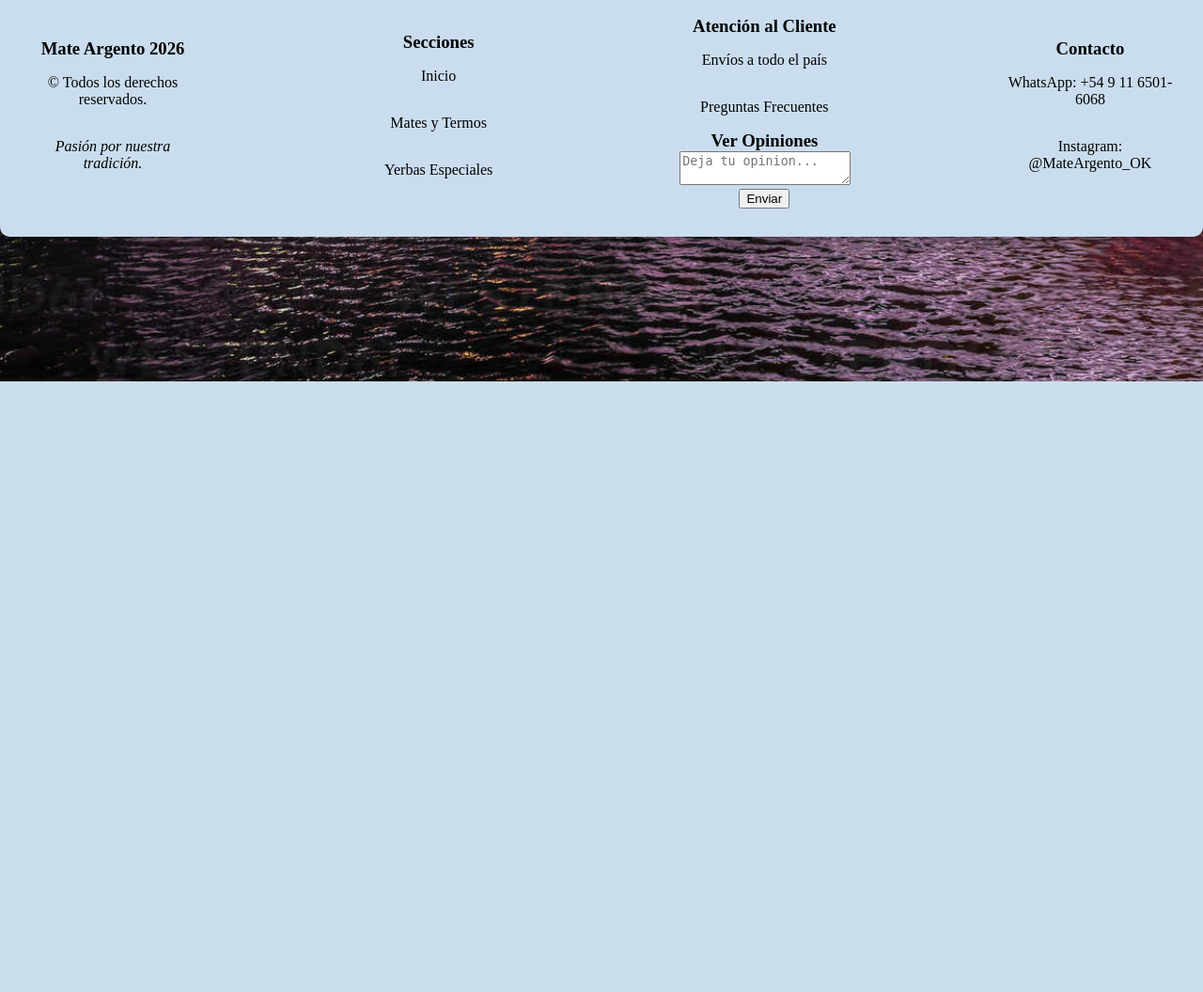
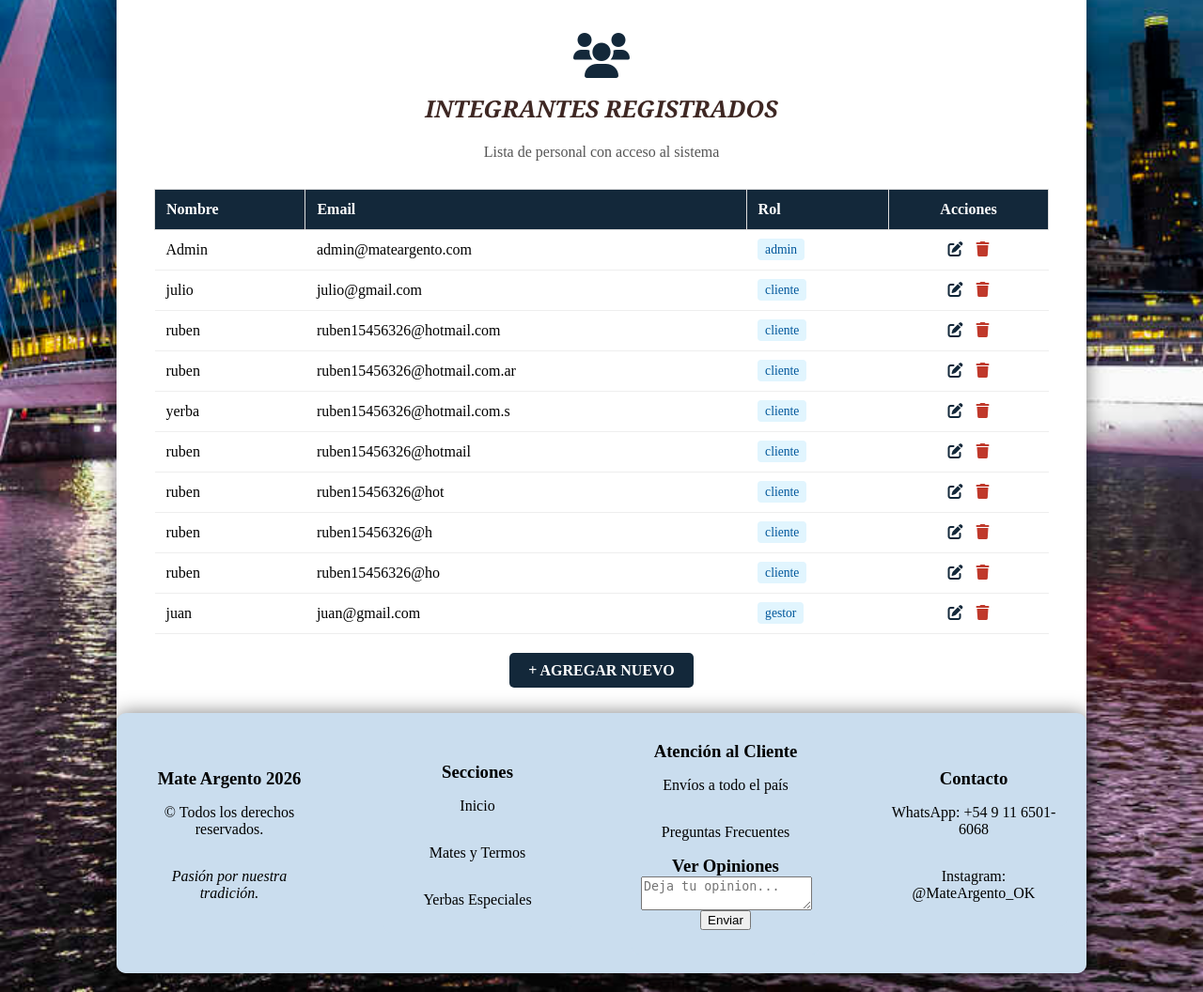
Before and after one commit to ruben15456326/Mate-Argento, a Flask app: template tp viernes/templates/admin_usuarios.html in a window 1280 px wide. Shown: the part 394-1450 px from the top of the page at 94% size. Before the commit the page ends 800 px from the top, so only its background shows below. Run offline with Flask 3, Linux system fonts and the light colour scheme; the template is opened without the code that fills it: values that come from a table or form of the project are taken from there, others are empty.

Commit message:
creacion de usuarios admin

```diff
--- a/tp viernes/templates/admin_usuarios.html
+++ b/tp viernes/templates/admin_usuarios.html
@@ -1,182 +1,59 @@
-<!DOCTYPE html>
-<html lang="es">
-<head>
-    <meta charset="UTF-8">
-    <meta name="viewport" content="width=device-width, initial-scale=1.0">
-    <link rel="shortcut icon" href="{{ url_for('static', filename='img/logo.jpeg') }}">
-    <title>Mate Argento - Inicio</title>
-    <link rel="stylesheet" href="{{ url_for('static', filename='estilos.css') }}">
-    <link rel="stylesheet" href="https://cdnjs.cloudflare.com/ajax/libs/font-awesome/6.0.0/css/all.min.css">
-</head>
-<body>
-    <!-- BARRA DE ANUNCIO -->
-    <div class="barra-anuncio" style="background-color: #13283A; color: #fff; padding: 7px 0; text-align: center;">
-        <marquee behavior="scroll" direction="left" scrollamount="8" style="font-weight: bold;">
-            🔥 15% OFF PAGANDO CON TRANSFERENCIA --- 🧉 ENVÍOS GRATIS EN COMPRAS MAYORES A $50.000 --- 🇦🇷 MATE ARGENTO
-        </marquee>
+<div class="contenedor">
+{% extends "base.html" %}
+
+{% block content %}
+
+    <br><br>
+    <div style="text-align: center; margin-bottom: 30px;">
+        <i class="fa-solid fa-users fa-3x" style="color: #13283A;"></i>
+        <h2 style="margin-top: 15px;">Integrantes Registrados</h2>
+        <p style="color: #555;">Lista de personal con acceso al sistema</p>
     </div>
 
-    <!-- NOTIFICACIONES FLASH -->
-    {% with messages = get_flashed_messages() %}
-        {% if messages %}
-            <div class="mensaje-push" id="notificacion">
-                {{ messages[0] }}
-            </div>
-            <script>
-                setTimeout(() => {
-                    const notify = document.getElementById('notificacion');
-                    if(notify) {
-                        notify.style.opacity = '0';
-                        setTimeout(() => notify.remove(), 500);
-                    }
-                }, 3000);
-            </script>
-        {% endif %}
-    {% endwith %}
-
-    <header class="bloque-superior">
-        <a href="/">
-            <img src="{{ url_for('static', filename='img/logo.jpeg') }}" class="logo-personalizado" alt="Mate Argento">
-        </a>
-
-        <div class="buscador-corto">
-            <input type="text" placeholder="Buscar productos..." style="border:none; padding:5px; outline:none; width: 300px;">
-            <button type="button">🔍</button>
-        </div>
-
-        <div class="bloque-cuenta">
-            {% if session.get('usuario_nombre') %}
-                <nav>
-                    <span>Hola, <b>{{ session['usuario_nombre'] }}</b></span> |
-                    {% if session.get('usuario_rol') == 'admin' %}
-                        <!-- Botón destacado para el administrador -->
-                        <!-- <a href="/admin/nuevo_producto" style="color: red; font-weight: bold;">[ PANEL CARGA ]</a> | -->
-                         <a href="/admin/dashboard" style="color: #e6222c; font-weight: bold; text-decoration: none;">
-                            <i class="fa-solid fa-gauge-high"></i> [ PANEL DE CONTROL ]
-                        </a> |
-                    {% endif %}
-                    <a href="/logout">Cerrar Sesión</a>
-                </nav>
-            {% else %}
-                <div class="icono-usuario"><i class="fa-regular fa-user"></i></div>
-                <div class="enlaces-cuenta">
-                    <a href="/login" class="link-cuenta">Iniciar sesión</a>
-                    <a href="/registro" class="link-cuenta-secundario">Crear cuenta</a>
-                </div>
-            {% endif %}
-
-            <!-- CARRITO DESPLEGABLE -->
-            <details class="carrito-desplegable" id="mi-carrito-desplegable">
-                <summary class="carrito-summary">
-                    🛒 <b class="enlace-titulo">Mi Carrito ({{ total_unidades }})</b>
-                </summary>
-
-                <div class="carrito-contenido">
-                    {% if carrito_html %}
-                        <table class="tabla-carrito">
+    <!-- Tabla de Usuarios -->
+    <div style="overflow-x: auto;">
+        <table style="width: 100%; border-collapse: collapse; background: white;">
             <thead>
-                                <tr>
-                                    <th style="text-align: left;">PRODUCTO</th>
-                                    <th>CANT</th>
-                                    <th class="subtotal-col">SUBTOTAL</th>
-                                    <th></th>
+                <tr style="background-color: #13283A; color: white; text-align: left;">
+                    <th style="padding: 12px; border: 1px solid #ddd;">Nombre</th>
+                    <th style="padding: 12px; border: 1px solid #ddd;">Email</th>
+                    <th style="padding: 12px; border: 1px solid #ddd;">Rol</th>
+                    <th style="padding: 12px; border: 1px solid #ddd; text-align: center;">Acciones</th>
                 </tr>
             </thead>
             <tbody>
-                                {% for item in carrito_html %}
-                                    <tr class="fila-producto">
-                                        <td>{{ item.nombre }}</td>
-                                        <td>
-                                            <div class="controles-cantidad">
-                                                <a href="/restar_del_carrito/{{ item.id }}" class="btn-cantidad">-</a>
-                                                <span class="cantidad-numero">{{ item.cantidad }}</span>
-                                                <a href="/agregar_al_carrito/{{ item.id }}" class="btn-cantidad">+</a>
-                                            </div>
+                {# Aquí ocurre la magia: Jinja recorre la variable 'usuarios' que mandás desde Python #}
+                {% for u in usuarios %}
+                <tr style="border-bottom: 1px solid #eee;">
+                    <td style="padding: 12px;">{{ u.nombre }}</td>
+                    <td style="padding: 12px;">{{ u.email }}</td>
+                    <td style="padding: 12px;">
+                        <span style="background: #e1f5fe; color: #01579b; padding: 4px 8px; border-radius: 4px; font-size: 0.85em;">
+                            {{ u.rol }}
+                        </span>
                     </td>
-                                        <td class="subtotal-col">${{ "{:,.2f}".format(item.subtotal) }}</td>
-                                        <td style="text-align: center;">
-                                            <a href="/eliminar_del_carrito/{{ item.id }}" title="Quitar todos">
-                                                <i class="fa-solid fa-trash-can icono-eliminar"></i>
-                                            </a>
+                    <td style="padding: 12px; text-align: center;">
+                        <a href="#" title="Editar"><i class="fa-solid fa-pen-to-square" style="color: #13283A; margin-right: 10px;"></i></a>
+                        <a href="#" title="Eliminar"><i class="fa-solid fa-trash" style="color: #c0392b;"></i></a>
+                    </td>
+                </tr>
+                {% else %}
+                <tr>
+                    <td colspan="4" style="padding: 20px; text-align: center; color: #888;">
+                        No hay usuarios registrados en la base de datos.
                     </td>
                 </tr>
                 {% endfor %}
             </tbody>
         </table>
-
-                        <div class="seccion-finalizar">
-                            <p class="total-texto">Total: ${{ "{:,.2f}".format(total_carrito) }}</p>
-                            <button type="button" class="btn-pagar-carrito">Finalizar Compra</button>
-                        </div>
-                    {% else %}
-                        <p class="carrito-vacio">Tu carrito está vacío 🧉</p>
-                    {% endif %}
-                </div>
-            </details>
-        </div>
-    </header>
-
-    <!-- BANNER PRINCIPAL -->
-    <img src="{{ url_for('static', filename='img/fondo_lindo2.png') }}" class="ancho-total" alt="Banner">
-
-    <!-- CONTENIDO DINÁMICO -->
-    <main class="contenedor-principal">
-        {% block content %}{% endblock %}
-    </main>
-
-    <!-- PIE DE PÁGINA -->
-    <footer class="pie-pagina">
-        <div class="contenedor-pie">
-            <div class="tarjeta-pie">
-                <h3>Mate Argento 2026</h3>
-                <p>&copy; Todos los derechos reservados.</p>
-                <p><em>Pasión por nuestra tradición.</em></p>
     </div>
 
-            <div class="tarjeta-pie">
-                <h3>Secciones</h3>
-                <p>Inicio</p>
-                <p>Mates y Termos</p>
-                <p>Yerbas Especiales</p>
+    <div style="text-align: center; margin-top: 30px;">
+        <a href="/admin/crear_usuario" class="btn-pagar-carrito" style="padding: 10px 20px; text-decoration: none;">
+            + AGREGAR NUEVO
+        </a>
     </div>
+    <br><br>
 
-            <div class="tarjeta-pie">
-                <h3>Atención al Cliente</h3>
-                <p>Envíos a todo el país</p>
-                <p>Preguntas Frecuentes</p>
-                <form action="/enviar_opinion" method="POST">
-                    <a href="/opiniones" class="enlace-titulo efecto-verde" style="color:#000"><h3>Ver Opiniones</h3></a>
-                    <textarea name="opinion_texto" placeholder="Deja tu opinion..." required></textarea>
-                    <button type="submit">Enviar</button>
-                </form>
+{% endblock %}
 </div>
-
-            <div class="tarjeta-pie">
-                <h3>Contacto</h3>
-                <p>WhatsApp: +54 9 11 6501-6068</p>
-                <p>Instagram: @MateArgento_OK</p>
-            </div>
-        </div>
-    </footer>
-</body>
-</html>
-
-<!// El siguiente script se encarga de recordar si el carrito estaba abierto o cerrado, incluso después>
-
-<script>
-    const carrito = document.getElementById('mi-carrito-desplegable');
-
-    // 1. Al cargar la página, verificamos si estaba abierto antes
-    if (localStorage.getItem('carritoAbierto') === 'true') {
-        carrito.setAttribute('open', '');
-    }
-
-    // 2. Escuchamos cuando el usuario abre o cierra el carrito
-    carrito.addEventListener('toggle', () => {
-        if (carrito.open) {
-            localStorage.setItem('carritoAbierto', 'true');
-        } else {
-            localStorage.setItem('carritoAbierto', 'false');
-        }
-    });
-</script>
--- a/tp viernes/templates/productos.html
+++ b/tp viernes/templates/productos.html
@@ -1,8 +1,9 @@
+<div class="contenedor">
 {% extends 'base.html' %}
 
 {% block content %}
 {# 1. El contenedor debe ir AQUÍ adentro para que respete el diseño del base.html #}
-<div class="contenedor">
+
 
     {# 2. Espacio manual para que no pegue al banner superior #}
     <br><br>
@@ -44,5 +45,6 @@
         <a href="/">Volver al inicio</a>
     </div>
 
-</div> {# Cierre del div contenedor #}
+
 {% endblock %}
+</div>
```
Also changed, not shown: tp viernes/templates/admin_crear_usuario.html (+22 -18 lines), tp viernes/mate_argento.db. Lines whose indentation alone changed are shown as unchanged.
